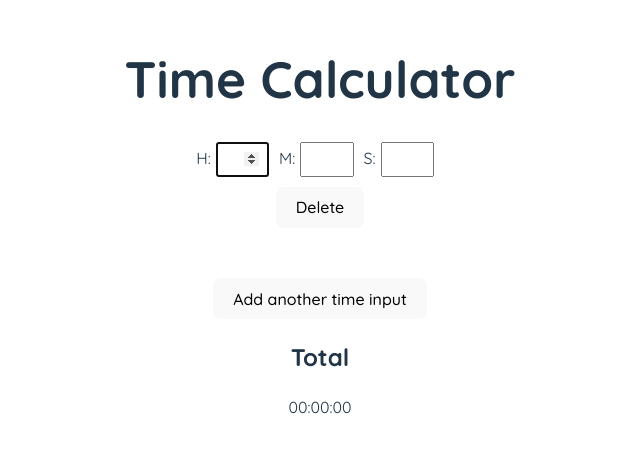
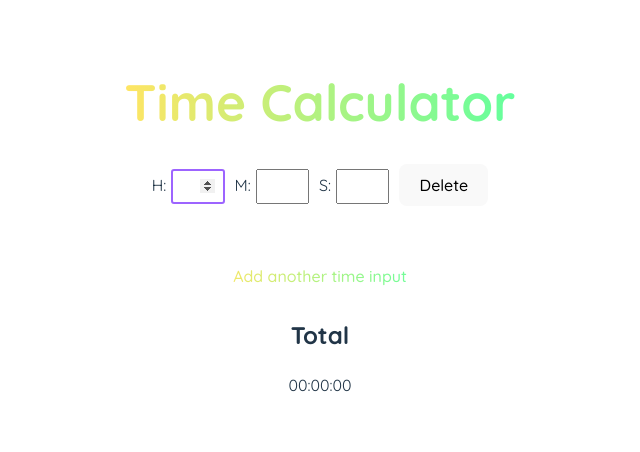
Before and after one commit to bpietroniro/time-calculator, a React (Vite) app: page / in a window 1280 px wide. Shown: the part 174-626 px from the top of the page, without its empty margins (320-960 px from the left). Built offline with nearby package versions, Linux system fonts and the light colour scheme.

Commit message:
gradient text because we can

```diff
--- a/src/App.css
+++ b/src/App.css
@@ -6,9 +6,16 @@
 }
 
 .time-field {
+  display: inline;
   margin-bottom: 10px;
 }
 
 .all-time-fields {
   margin-bottom: 50px;
 }
+
+.gradient-text {
+  background: linear-gradient(to right, #FFE564, #64FF9D);
+  -webkit-background-clip: text;
+  -webkit-text-fill-color: transparent;
+}
--- a/src/App.tsx
+++ b/src/App.tsx
@@ -91,18 +91,20 @@ const App = () => {
 
   return (
     <div data-testid="App">
-      <h1>Time Calculator</h1>
+      <h1 className="gradient-text">Time Calculator</h1>
       <div className="all-time-fields">
       {timeGroups.map((group, index) => {
         return (
-          <div className="time-field" key={group.id}>
-            <TimeField id={group.id} onTimeChange={handleTimeChange} autoFocus={index === timeGroups.length - 1}/>
-            <button onClick={() => deleteTimeField(group.id)}>Delete</button>
+          <div className="time-field-container" key={group.id}>
+            <div className="time-field">
+              <TimeField id={group.id} onTimeChange={handleTimeChange} autoFocus={index === timeGroups.length - 1}/>
+              <button onClick={() => deleteTimeField(group.id)}>Delete</button>
+            </div>
           </div>
         )
       })}
       </div>
-      <button onClick={createNewTimeField}>Add another time input</button>
+      <button className="gradient-text" onClick={createNewTimeField}>Add another time input</button>
       <div className="card">
         <h2>Total</h2>
         <p>{formatTime(totalTime)}</p>
--- a/src/index.css
+++ b/src/index.css
@@ -51,7 +51,7 @@ button:hover {
 }
 button:focus,
 button:focus-visible {
-  outline: 4px auto -webkit-focus-ring-color;
+  outline: 4px auto #9D64FF;
 }
 
 input {
@@ -59,6 +59,10 @@ input {
   padding: 8px;
   margin-left: 5px;
   margin-right: 10px;
+}
+input:focus,
+input:focus-visible {
+  outline: 2px auto #9D64FF;
 }
 
 @media (prefers-color-scheme: light) {
```
Also changed, not shown: 1 other file (tests, documents, lock files or other folders).
